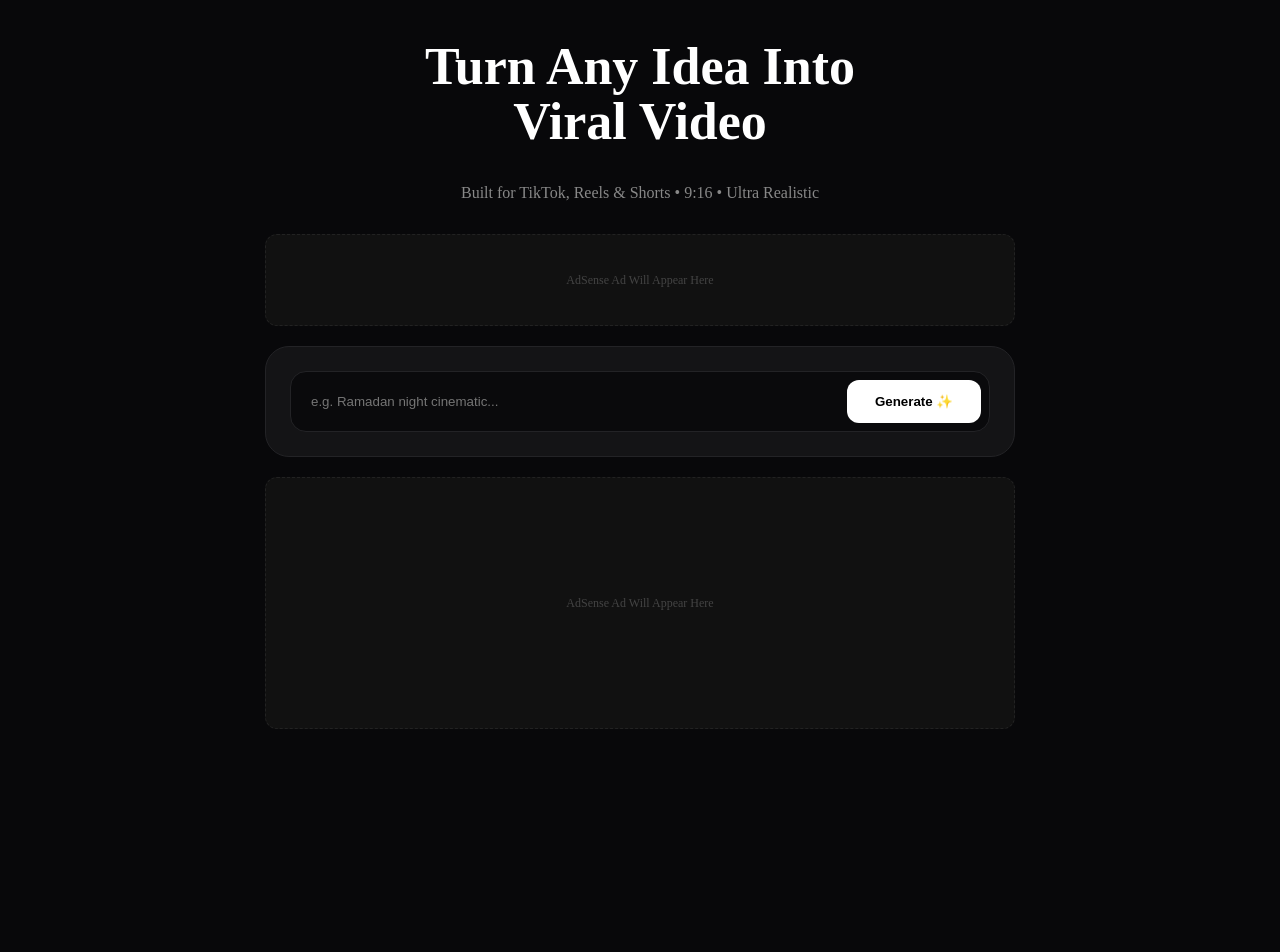
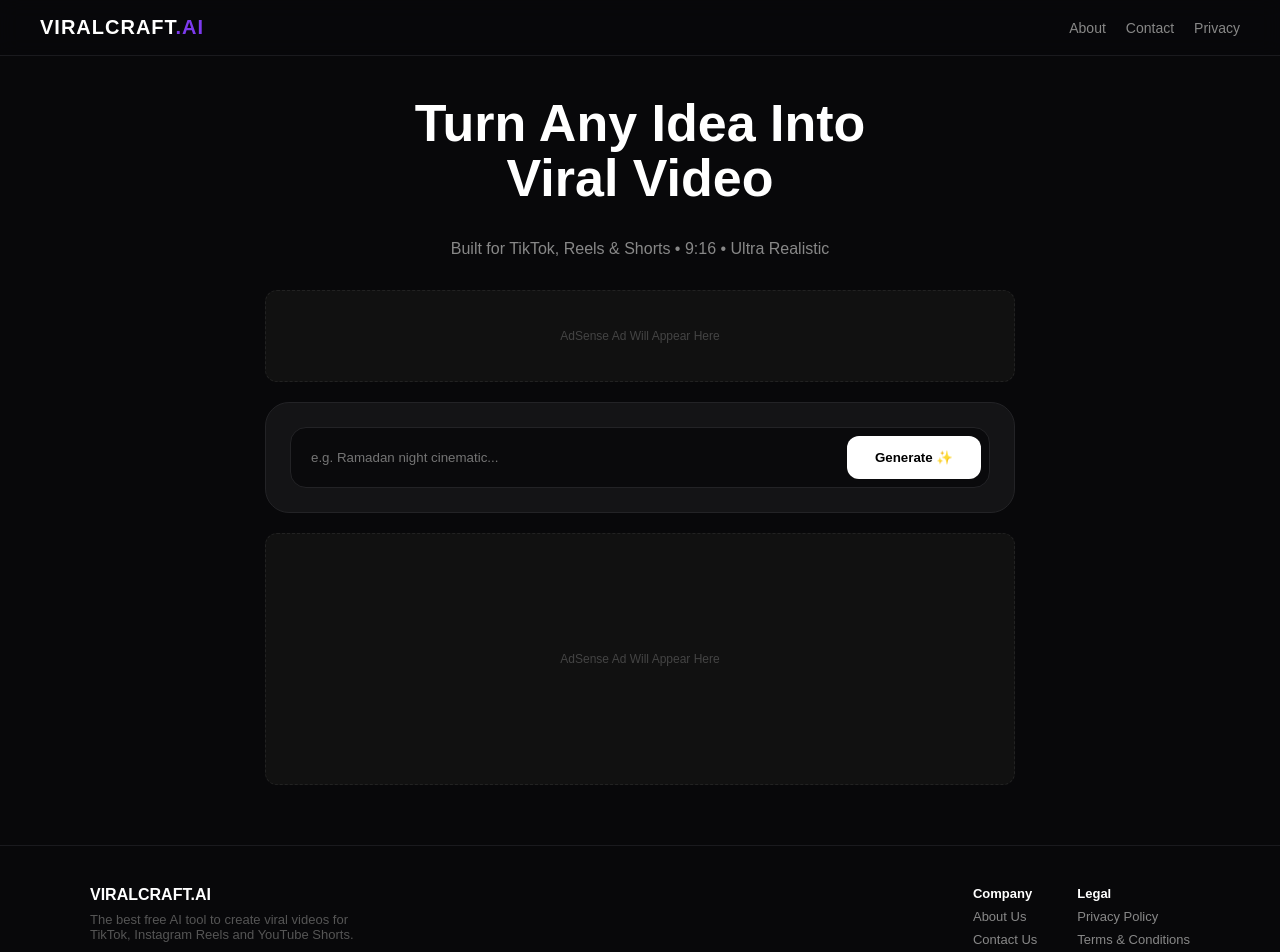
Before and after one commit to Kungaar-svg/Viralcraft-ai, a Next.js app: page / in a window 1280 px wide. Shown: the top 952 px of the page. Before the commit the page ends 800 px from the top, so only its background shows below. Built offline with nearby package versions, Linux system fonts and the light colour scheme.

Commit message:
Update layout.tsx

```diff
--- a/app/layout.tsx
+++ b/app/layout.tsx
@@ -1,8 +1,13 @@
+import Header from "../components/Header";
+import Footer from "../components/Footer";
+
 export default function RootLayout({ children }: { children: React.ReactNode }) {
   return (
     <html lang="en">
-      <body style={{ margin: 0, padding: 0, background: "#08080a", color: "white" }}>
-        {children}
+      <body style={{margin:0, background:"#08080a", color:"white", fontFamily:"sans-serif"}}>
+        <Header />
+        <main style={{minHeight:"80vh"}}>{children}</main>
+        <Footer />
       </body>
     </html>
   );
```
